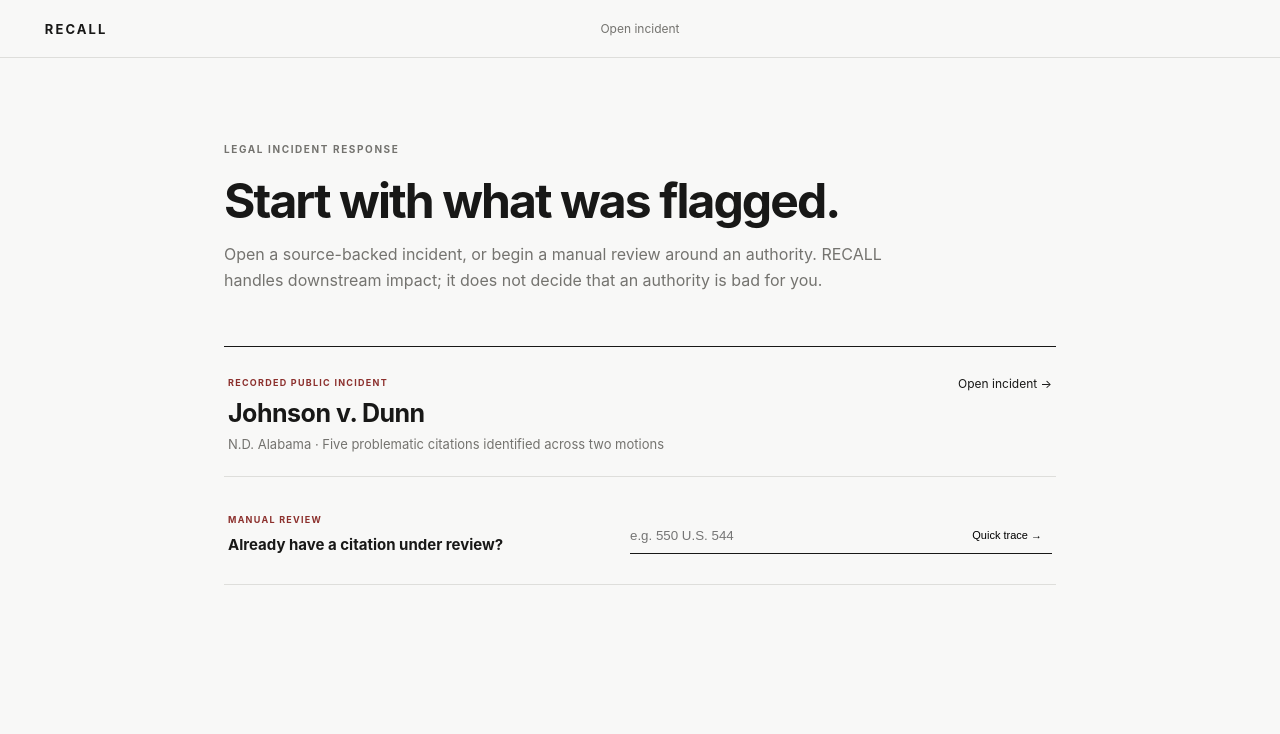
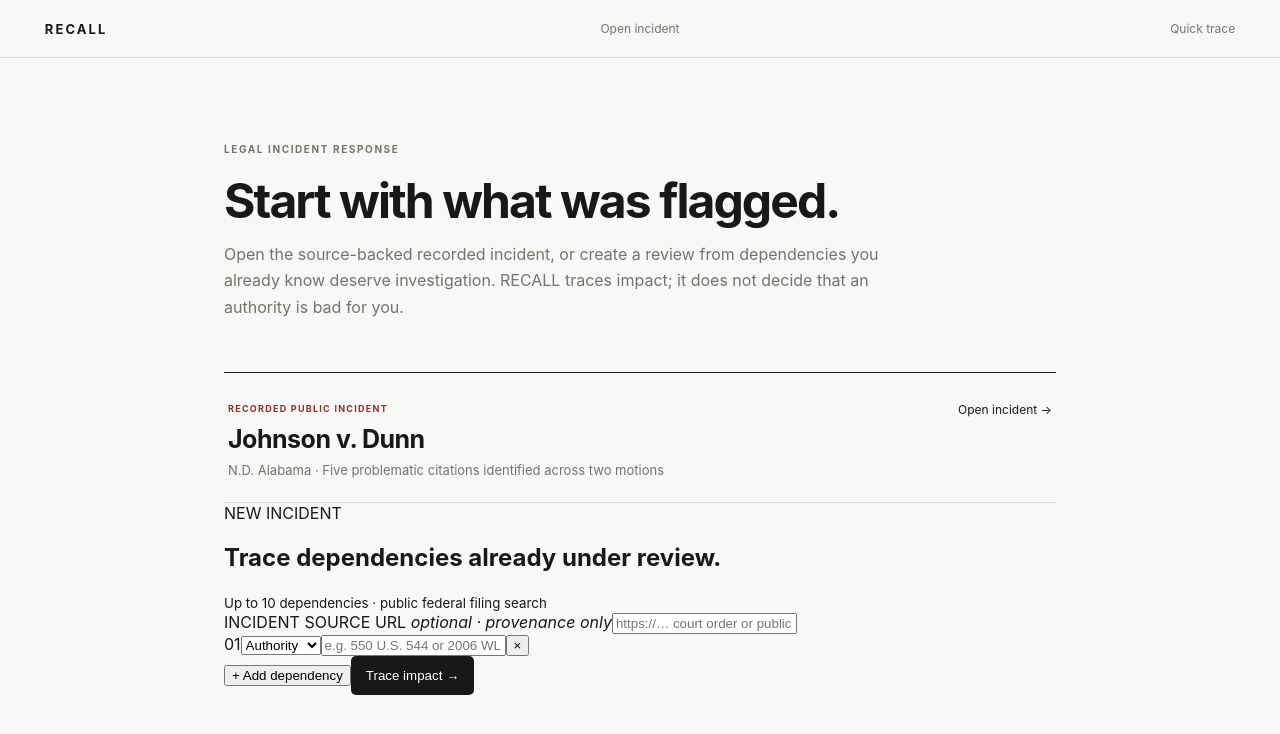
Before and after one commit to Davemafy/recall, a Next.js app: page /incident in a window 1280 px wide. Shown: the top 734 px of the page. Built offline with nearby package versions, Linux system fonts and the light colour scheme.

Commit message:
feat: make incident entry multi-dependency capable

```diff
--- a/app/incident/page.tsx
+++ b/app/incident/page.tsx
@@ -1,22 +1,2 @@
-import Link from 'next/link';
-
-export default function IncidentPage(){
-  return <main className="incidentEntry">
-    <header className="productBar"><Link href="/" className="productWordmark">RECALL</Link><div className="productContext">Open incident</div><div/></header>
-    <section className="incidentEntryBody">
-      <div className="entryEyebrow">LEGAL INCIDENT RESPONSE</div>
-      <h1>Start with what was flagged.</h1>
-      <p>Open a source-backed incident, or begin a manual review around an authority. RECALL handles downstream impact; it does not decide that an authority is bad for you.</p>
-      <Link className="featuredIncident" href="/incident/demo">
-        <span>RECORDED PUBLIC INCIDENT</span>
-        <strong>Johnson v. Dunn</strong>
-        <p>N.D. Alabama · Five problematic citations identified across two motions</p>
-        <em>Open incident →</em>
-      </Link>
-      <div className="manualIncident">
-        <div><span>MANUAL REVIEW</span><strong>Already have a citation under review?</strong></div>
-        <form action="/trace" method="get"><input name="q" placeholder="e.g. 550 U.S. 544" aria-label="Citation under review"/><button>Quick trace →</button></form>
-      </div>
-    </section>
-  </main>
-}
+import IncidentEntry from '../../components/IncidentEntry';
+export default function IncidentPage(){return <IncidentEntry/>}
```
